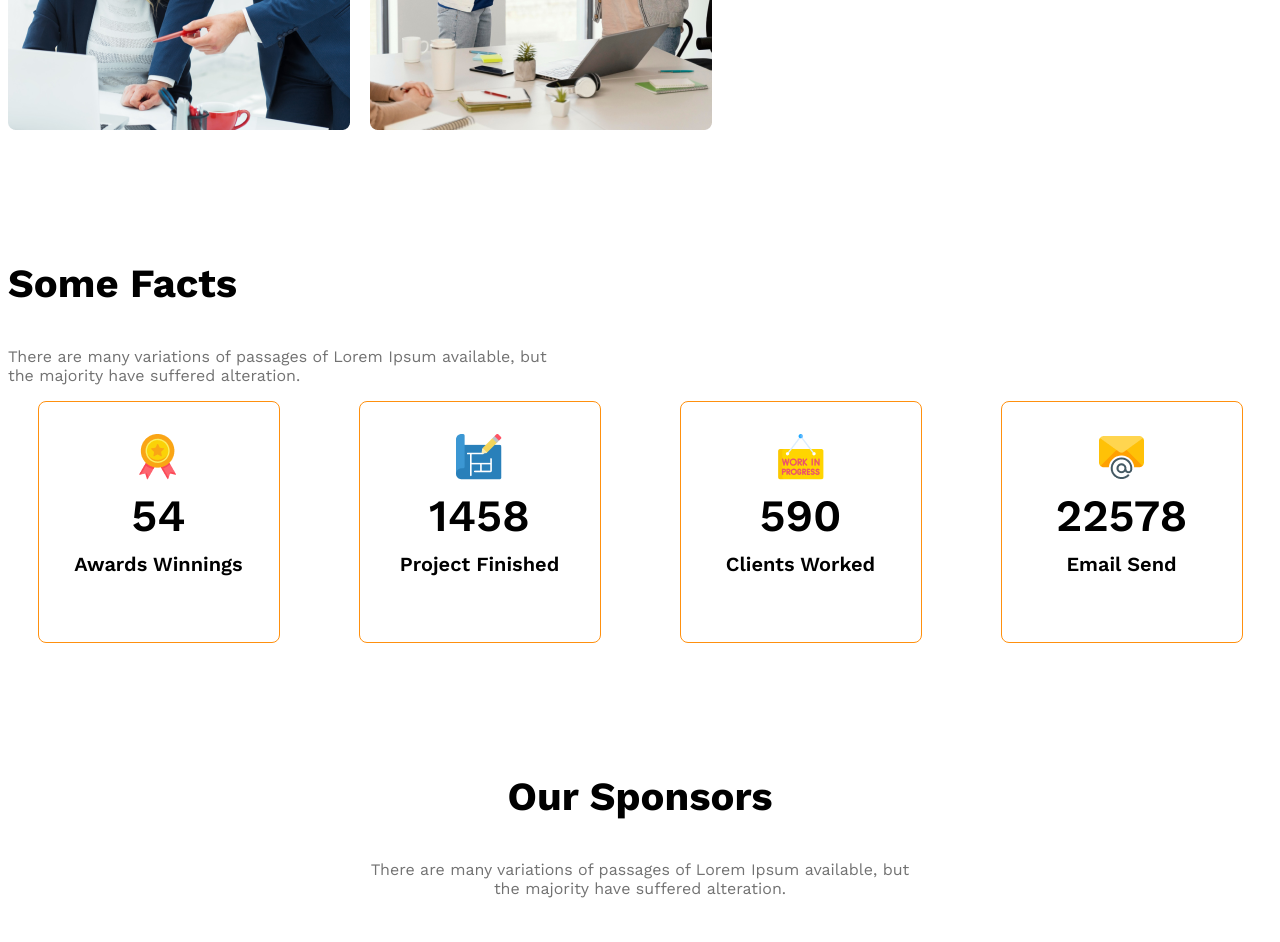
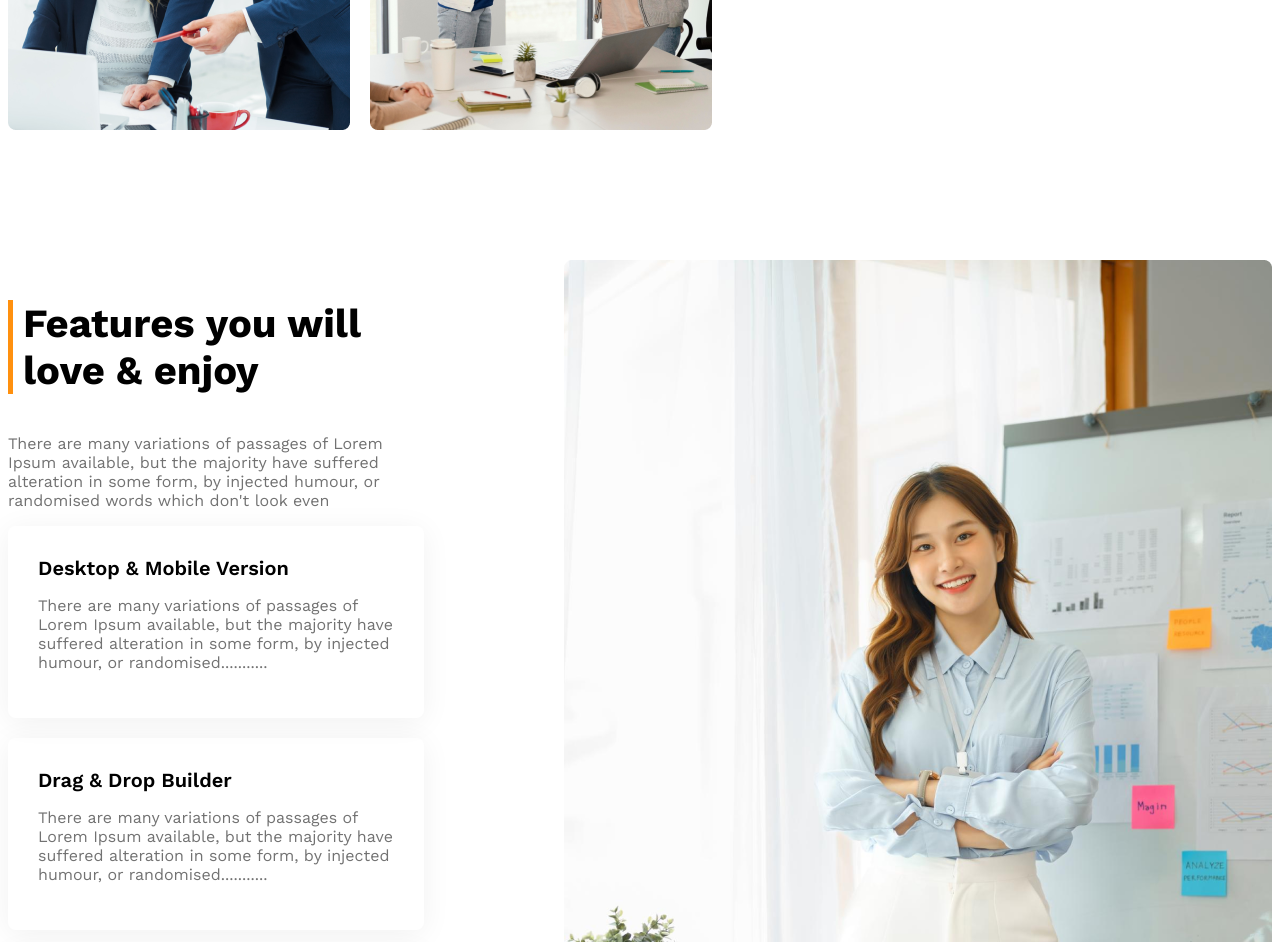
Before and after one commit to md-rafi-3/G3-Architects, a plain HTML site: page index.html in a window 1280 px wide. Shown: the part 1888-2830 px from the top of the page. Drawn offline with nearby package versions, Linux system fonts and the light colour scheme.

Commit message:
G3-Architects 1.5

```diff
--- a/index.html
+++ b/index.html
@@ -64,8 +64,66 @@
 
         </section>
 
-        <!-- features will enjoy-->
+        <!-- features section start-->
+         <section class="features display-flex">
+          <div>
+            <h3 id="feature-section-title" class="section-title">
+              Features you will <br>
+               love & enjoy
+            </h3>
 
+            <p class="text-light-gray">
+              There are many variations of passages of Lorem Ipsum available, but the majority have suffered alteration in some form, by injected humour, or randomised words which don't look even
+            </p>
+            <!-- feature card container -->
+
+              <div class="feature-card">
+                <h4 class="feature-title">Desktop & Mobile Version</h4>
+
+                <p class="text-light-gray">There are many variations of passages of Lorem Ipsum available, but the majority have suffered alteration in some form, by injected humour, or randomised...........</p>
+              </div>
+
+              <!-- 2nd card -->
+
+              <div class="feature-card">
+                <h4 class="feature-title">Drag & Drop Builder</h4>
+
+                <p class="text-light-gray">There are many variations of passages of Lorem Ipsum available, but the majority have suffered alteration in some form, by injected humour, or randomised...........</p>
+              </div>
+
+              <!-- 3rd card -->
+
+              <div class="feature-card">
+                <h4 class="feature-title">Awesome Modern Design</h4>
+
+                <p class="text-light-gray">There are many variations of passages of Lorem Ipsum available, but the majority have suffered alteration in some form, by injected humour, or randomised...........</p>
+              </div>
+
+              <!-- 4th card -->
+
+              <div class="feature-card">
+                <h4 class="feature-title">Super Easy to Edit</h4>
+
+                <p class="text-light-gray">There are many variations of passages of Lorem Ipsum available, but the majority have suffered alteration in some form, by injected humour, or randomised...........</p>
+              </div>
+
+          </div>
+
+
+          <div>
+             <img src="images/architect.png" alt="">
+
+             <button id="exprience-badge" class="btn-primary">
+              <span id="exprience-year">10+ Years</span>
+              <br>
+              <span>exprience</span>
+
+             </button>
+          </div>
+         </section>
+
+
+          <!-- fact section -->
         <section>
             <h3 class="section-title">
                 Some Facts
--- a/styles/style.css
+++ b/styles/style.css
@@ -118,6 +118,31 @@ main>section{
     font-weight: 500;
   }
 
+  /* feature section */
+  #feature-section-title{
+    border-left: 5px solid #FF900E;
+    padding-left: 10px;
+  }
+
+  .feature-card{
+    padding: 30px;
+    box-shadow: 0 4px 30px 0 rgba(0, 0, 0, 0.06);
+    margin-bottom: 20px;
+    border-radius: 8px;
+  }
+
+  .feature-card .feature-title{
+    font-weight: 600;
+    font-size: 1.25rem;
+    margin-top: 0px;
+    margin-bottom: 0px;
+
+  }
+
+  .features{
+    gap: 140px ;
+  }
+
 
   /* some fact style */
 .fact-card{
@@ -200,7 +225,7 @@ main>section{
     .sponsore-companys{
       grid-template-columns: repeat(1,1fr);
       justify-items: center;
-      gap: 20px;
+      gap: 30px;
 
     }
   }
```
